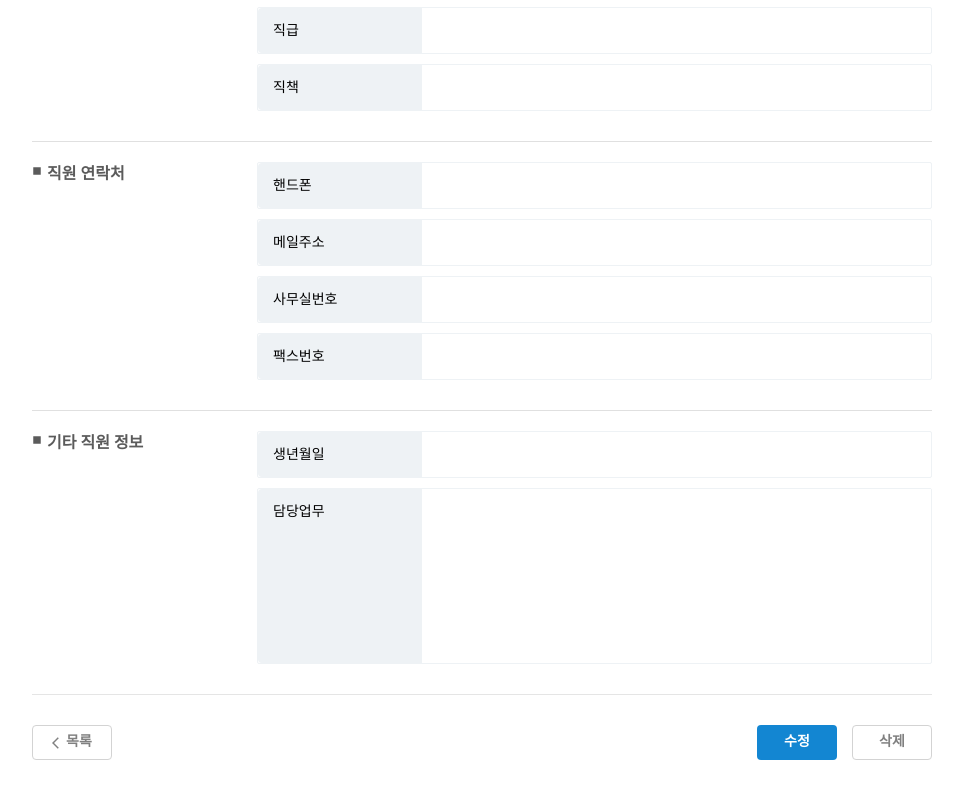
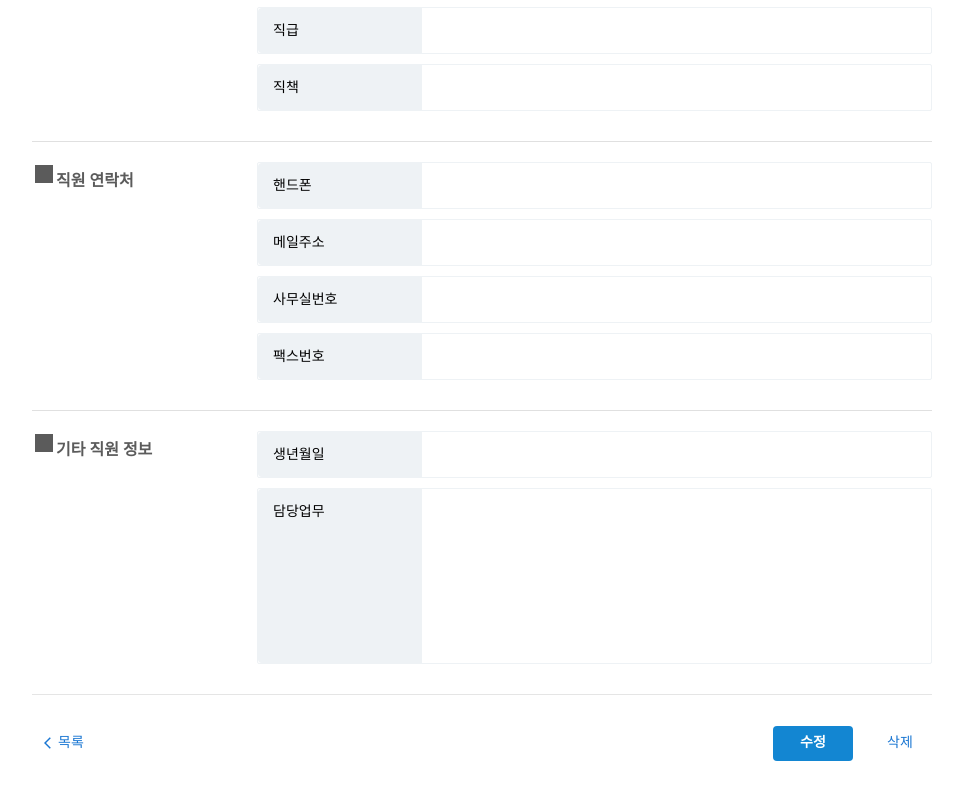
Before and after one commit to happyKale/member-manage-site, a React (Create React App) app in the folder front/: page /detail/1 in a window 1280 px wide. Shown: the part 448-1248 px from the top of the page, without its empty margins (158-1121 px from the left). Built offline with nearby package versions, Linux system fonts and the light colour scheme; no server answers; a web font is replaced by a local one.

Commit message:
Edit: globlaMuiStyles 속성 추가

```diff
--- a/front/src/styles/globalMuiStyles.js
+++ b/front/src/styles/globalMuiStyles.js
@@ -1,13 +1,48 @@
 export const globalMuiStyles = {
+  marginBottom: {
+    marginBottom: "20px",
+  },
   // 화면 소제목
   screenTitle: {
     fontSize: "20px",
     fontWeight: "bold",
   },
+  screenContent: {
+    borderTop: "1px solid #e5e5e5",
+    borderBottom: "1px solid #e5e5e5",
+    margin: "30px 0",
+  },
+
+  // input
+  inputLabel: {
+    margin: "0 0 5px 0",
+  },
+  inputContainer: {
+    width: "65%",
+  },
+
+  //section
+  section: {
+    margin: "20px 0",
+  },
+  sectionTitle: {
+    width: "35%",
+    fontSize: "18px",
+    fontWeight: "bold",
+    color: "#5b5b5b",
+  },
 
   // 버튼
-  btn: {
+  btnSmall: {
     width: "80px",
+    height: "35px",
+    fontWeight: "bold",
+    backgroundColor: "white",
+    color: "gray",
+    border: "1.5px solid #d3d3d3",
+  },
+  btnLarge: {
+    width: "110px",
     height: "35px",
     fontWeight: "bold",
     backgroundColor: "white",
@@ -30,8 +65,13 @@
   },
 
   // 아이콘
-  iconSquare: {
+  iconSquareSmall: {
     fontSize: "10px",
+    marginRight: "5px",
+    paddingBottom: "3px",
+  },
+  iconSquareLarge: {
+    fontSize: "12px",
     marginRight: "5px",
     paddingBottom: "3px",
   },
```
